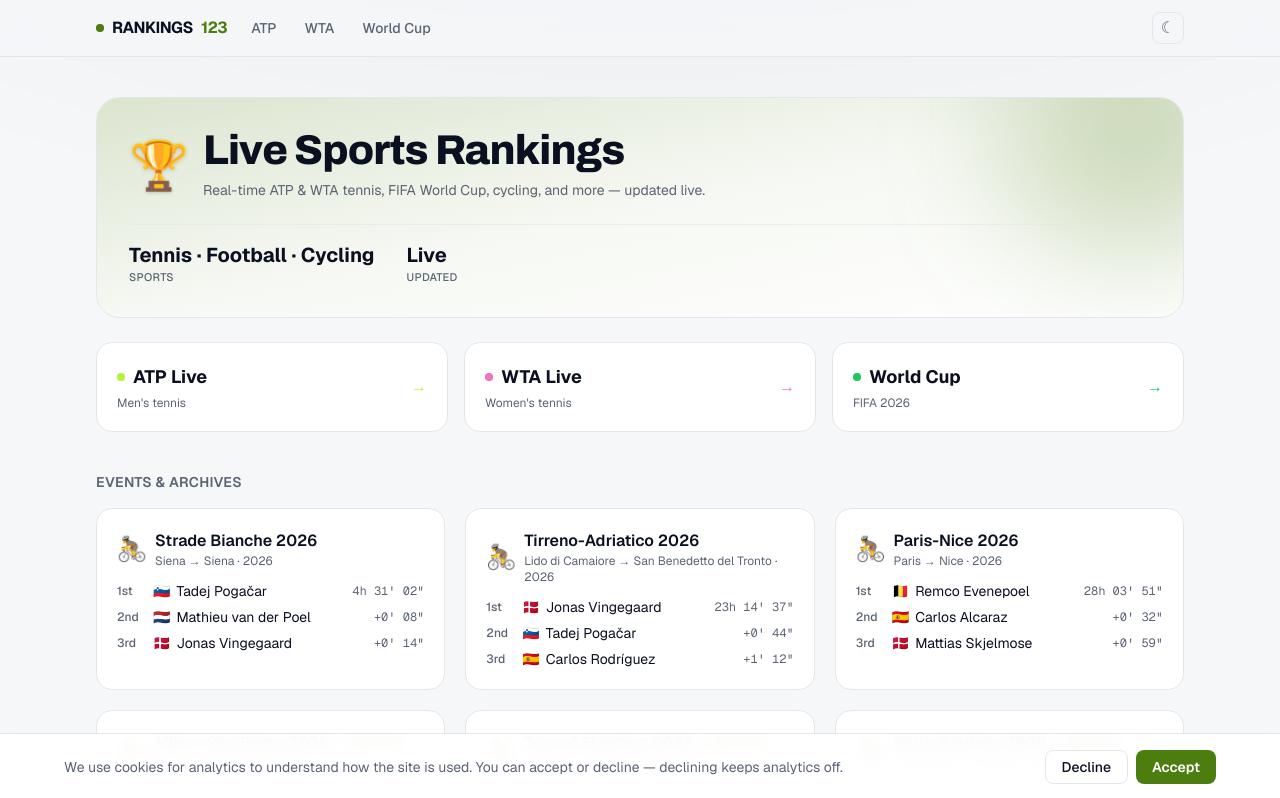
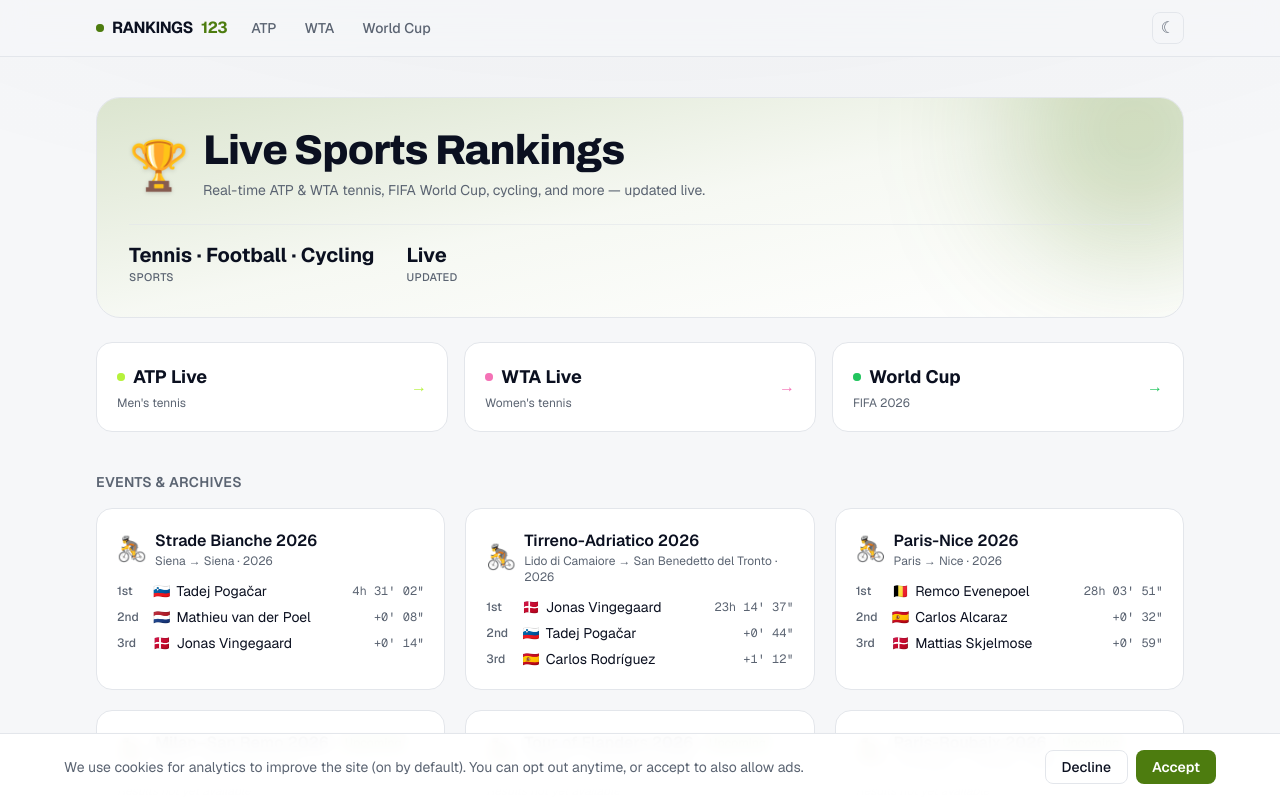
Before and after one commit to kulisama81/rankings123, a Next.js app: page / in a window 1280 px wide. Shown: the top 798 px of the page. Built offline with nearby package versions, Linux system fonts and the light colour scheme; no server answers.

Commit message:
Analytics: default analytics_storage to granted (opt-out); ads stay gated until consent

```diff
--- a/src/components/Analytics.tsx
+++ b/src/components/Analytics.tsx
@@ -21,11 +21,14 @@
             ad_storage: 'denied',
             ad_user_data: 'denied',
             ad_personalization: 'denied',
-            analytics_storage: 'denied',
+            analytics_storage: 'granted',
             wait_for_update: 500
           });
           try {
-            if (localStorage.getItem('cookie-consent') === 'granted') {
+            var c = localStorage.getItem('cookie-consent');
+            if (c === 'denied') {
+              gtag('consent', 'update', { ad_storage: 'denied', analytics_storage: 'denied' });
+            } else if (c === 'granted') {
               gtag('consent', 'update', {
                 ad_storage: 'granted',
                 ad_user_data: 'granted',
--- a/src/components/ConsentBanner.tsx
+++ b/src/components/ConsentBanner.tsx
@@ -47,8 +47,8 @@
     <div className="fixed inset-x-0 bottom-0 z-50 border-t border-edge bg-surface/95 px-4 py-4 shadow-lg backdrop-blur sm:px-6">
       <div className="mx-auto flex max-w-6xl flex-col items-start gap-3 sm:flex-row sm:items-center sm:justify-between">
         <p className="text-sm text-muted">
-          We use cookies for analytics to understand how the site is used. You can accept or
-          decline — declining keeps analytics off.
+          We use cookies for analytics to improve the site (on by default). You can opt out
+          anytime, or accept to also allow ads.
         </p>
         <div className="flex shrink-0 gap-2">
           <button
```
